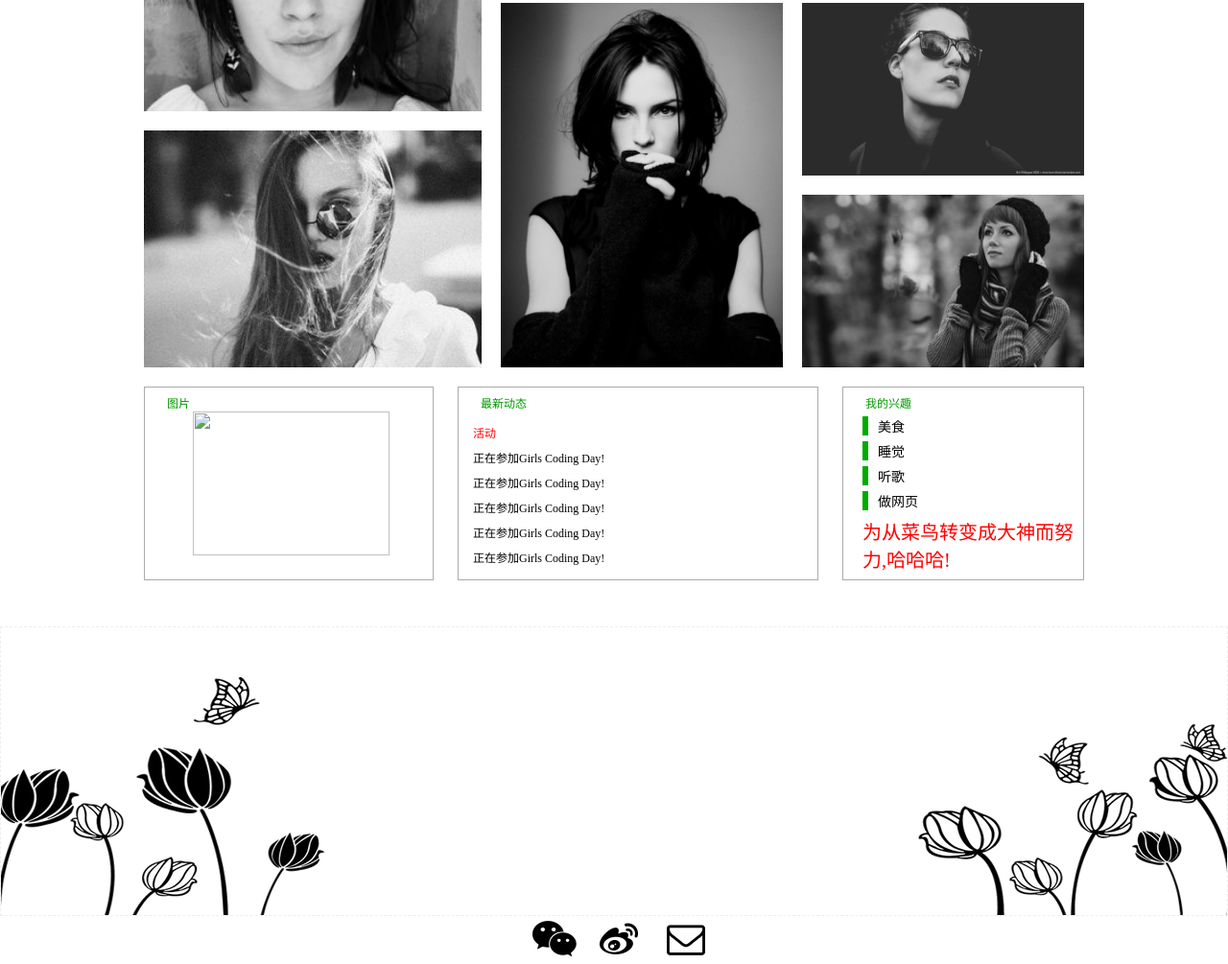
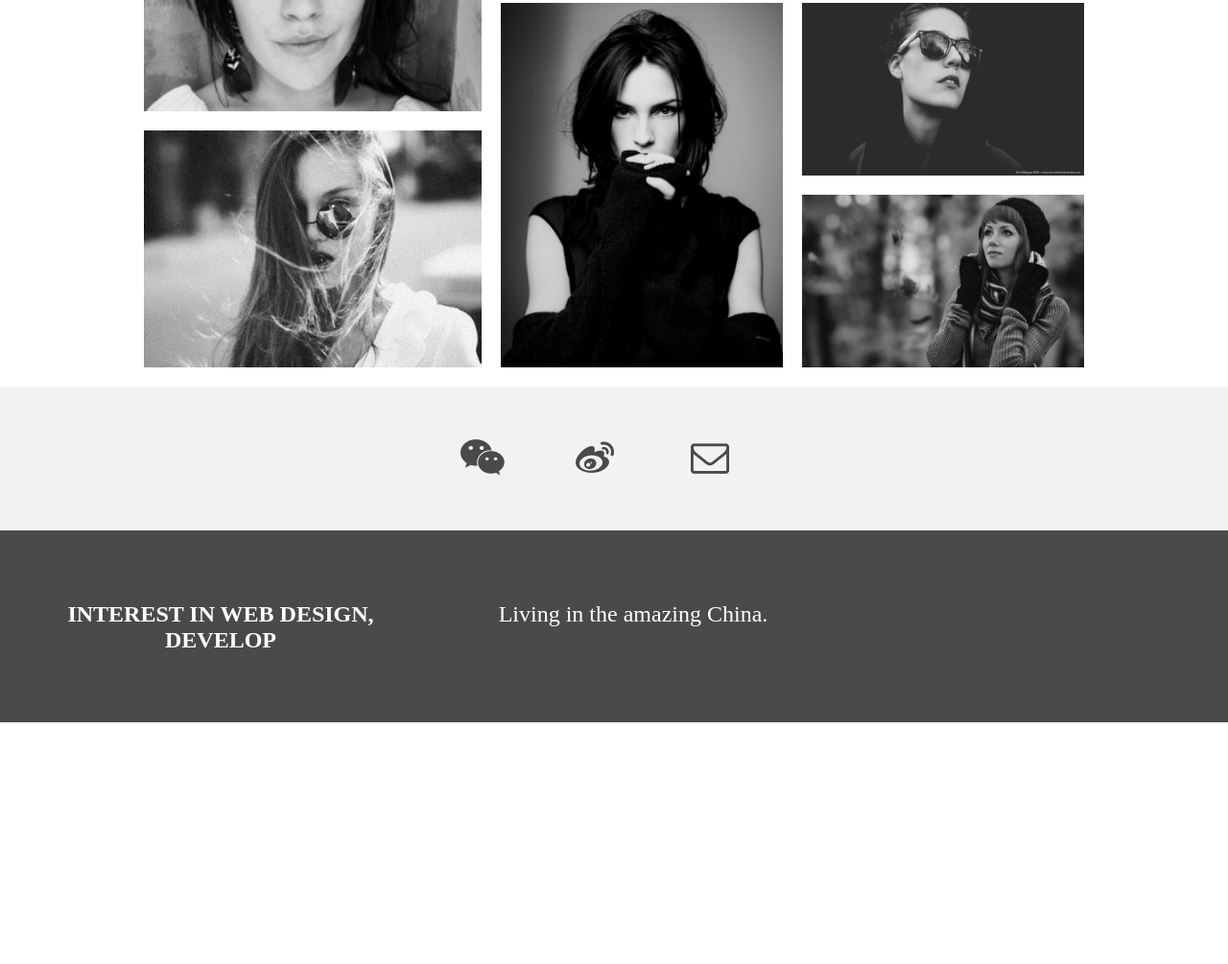
Before and after one commit to huzhuqing/MyCodingDay, a website: page post.html in a window 1280 px wide. Shown: the part 737-1742 px from the top of the page at 96% size. After the commit the page ends 1590 px from the top, so only its background shows below. Drawn offline with Linux system fonts and the light colour scheme.

Commit message:
bottom
bottom

```diff
--- a/MyBlogCss.css
+++ b/MyBlogCss.css
@@ -91,144 +91,48 @@ ul li a{
     margin-bottom: 20px;
     flex:1;
 }
-.three .product{
-    width:980px;
-    margin: 0 auto;
-    height:250px;
-}
-.three .product .a{
-    display:inline-block;
-    height:200px;
-    width: 300px;
-    border:solid 1px #aaa;
-    margin-right:25px;
-    float:left;
-    position:relative;
-}
-.three .product .a img{
-    width: 205px;
+.two{
     height:150px;
-    margin-top:25px;
-    margin-left:50px;
-}
-.three .product .a .a1{
-    height: 14px;
-    font:12px/14px 微软雅黑;
-    color:#090;
-    text-indent:20px;
-    position:absolute;
-    top:10px;
-    left:3px;
-}
-.three .product .b{
-    display:inline-block;
-    height:200px;
-    width:374px;
-    border:solid 1px #aaa;
-    position:relative;
-}
-.three .product .b .b1{
-    height: 14px;
-    font:12px/14px 微软雅黑;
-    color:#090;
-    text-indent:20px;
-    position:absolute;
-    top:10px;
-    left:3px;
-}
-.three .product .b .b2{
-    margin-top:36px;
-}
-.three .product .b .b2 li{
-    height:25px;
-    font:12px/25px 微软雅黑;
-    text-indent:15px;
-    border-bottom:dashed 1px #fff;
-}
-.three .product .b .b2 .li1{
-    color:red;
-}
-.three .product .c{
-    display:inline-block;
-    height:200px;
-    width: 250px;
-    border:solid 1px #aaa;
-    float:right;
-    position:relative;
-}
-.three .product .c .c1{
-    height: 14px;
-    font:12px/14px 微软雅黑;
-    color:#090;
-    text-indent:20px;
-    position:absolute;
-    top:10px;
-    left:3px;
-}
-.three .product .c .c2{
-    height: 150px;
-    width:220px;
-    position:absolute;
-    top:30px;
-    left:20px;
-}
-.three .product .c .c2 li{
-    height:20px;
-    font:14px 微软雅黑;
-    text-indent:10px;
-    border-left:solid 6px #0a0;
-    margin-bottom:6px;
-}
-.three .product .c .c3{
-    height: 150px;
-    width:220px;
-    font:20px 微软雅黑;
-    position:absolute;
-    top:135px;
-    left:20px;
-    text-align:left;
-    color: red;
-}
-.bottom{
-    height:300px;
-    /*background: #E2C1B3;*/
-    border: 1px dashed #eee;
-    font-size: 80px;
-    line-height: 300px;
-    text-align: center;
-    color:#fff;
-}
-.bottom .b1{
-    float: left;
-    width: 343px;
-    height: 300px;
-    background: url("images/end.png") no-repeat 0px 0px;
-}
-.bottom .b2{
-    float: right;
-    width: 330px;
-    height: 300px;
-    background: url("images/end.png") no-repeat -469px 0px;
+    background: #f2f2f2;
+    position: relative;
 }
 .bot{
     height:50px;
-    /*background: #E2C1B3;*/
+    position: absolute;
+    top:50%;
+    margin-top: -25px;
+    left: 460px;
 }
 .bot ul{
     height: 50px;
-    width: 210px;
-    margin: 0 auto;
 }
 .bot ul li{
     float: left;
     height: 50px;
     margin-left: 20px;
-    width: 50px;
+    width: 100px;
 }
 .bot ul li a{
     height: 50px;
     font-size: 40px;
     line-height: 50px;
     text-align: center;
-    color: #000;
+    color: #4a4a4a;
 }
+.bottom{
+    height:200px;
+    background: #4a4a4a;
+    position: relative;
+}
+.bottom1{
+    width: 400px;
+    height: 100px;
+    float: left;
+    margin-left: 30px;
+    margin-top: 50px;
+}
+.bottom1 p{
+    font: 24px 微软雅黑;
+    color: white;
+    text-align: center;
+}
--- a/post.html
+++ b/post.html
@@ -7,15 +7,14 @@
     <link rel="stylesheet" href="MyBlogCss.css">
     <script>
         window.onload=function () {
-            var audio = document.getElementById('bg-music');
-            audio.play();
+            var myPlayer=document.querySelector("audio");
+            myPlayer.play();
         }
     </script>
 </head>
 <body>
 <!-- 头部部分 -->
-<audio src="yanyuan.mp3"></audio>
-<audio style="display:none; height: 0" id="bg-music" loop="loop" preload="auto" src='yanyuan.mp3'></audio>
+<audio style="display:none; height: 0" id="bg-music" src='yanyuan.mp3'></audio>
 <div class="header">
     <div class="logo">
         走自己的路，让别人打车去吧！
@@ -52,50 +51,7 @@
             <img src="images/r4.jpg" class="r1">
         </div>
     </div>
-    <div class="three">
-        <div class="product">
-            <div class="a">
-                <img src="images/me.jpg">
-                <div class="a1">图片</div>
-            </div>
-            <div class="b">
-                <div class="b1">最新动态</div>
-                <div class="b2">
-                    <ul>
-                        <li class="li1">活动</li>
-                        <li>正在参加Girls Coding Day!</li>
-                        <li>正在参加Girls Coding Day!</li>
-                        <li>正在参加Girls Coding Day!</li>
-                        <li>正在参加Girls Coding Day!</li>
-                        <li>正在参加Girls Coding Day!</li>
-                    </ul>
-                </div>
-            </div>
-            <div class="c">
-                <div class="c1">我的兴趣</div>
-                <div class="c2">
-                    <ul>
-                        <li>美食</li>
-                        <li>睡觉</li>
-                        <li>听歌</li>
-                        <li>做网页</li>
-                    </ul>
-                </div>
-                <div class="c3">
-                    为从菜鸟转变成大神而努力,哈哈哈!
-                </div>
-            </div>
-        </div>
-    </div>
-</div>
-<!-- 底部 -->
-<div class="bottom">
-    Ending
-    <div class="b1">
-    </div>
-    <div class="b2">
-    </div>
-</div>
+    <div class="two">
         <!--字体图标-->
         <div class="bot">
             <ul>
@@ -116,5 +72,19 @@
                 </li>
             </ul>
         </div>
+    </div>
+</div>
+<!-- 底部 -->
+<div class="bottom">
+    <div class="bottom1">
+        <p><b>INTEREST IN WEB DESIGN, DEVELOP</b></p>
+    </div>
+    <div class="bottom1">
+        <p>Living in the amazing China.</p>
+    </div>
+    <div class="bottom1">
+        <p>hello@qq.com</p>
+    </div>
+</div>
 </body>
 </html>
```
Also changed, not shown: images/about-bg.jpg (added). Lines whose indentation alone changed are shown as unchanged.
